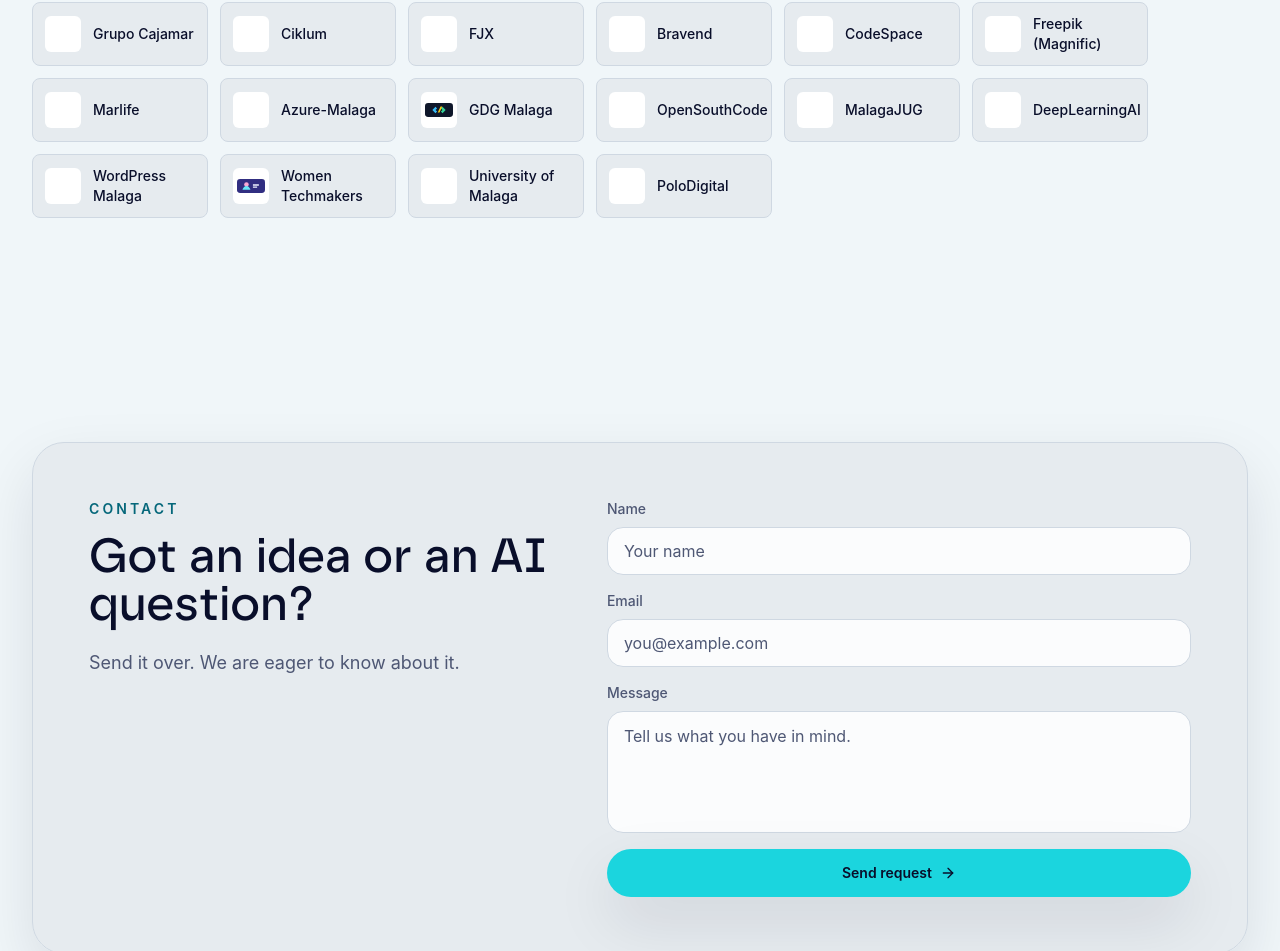
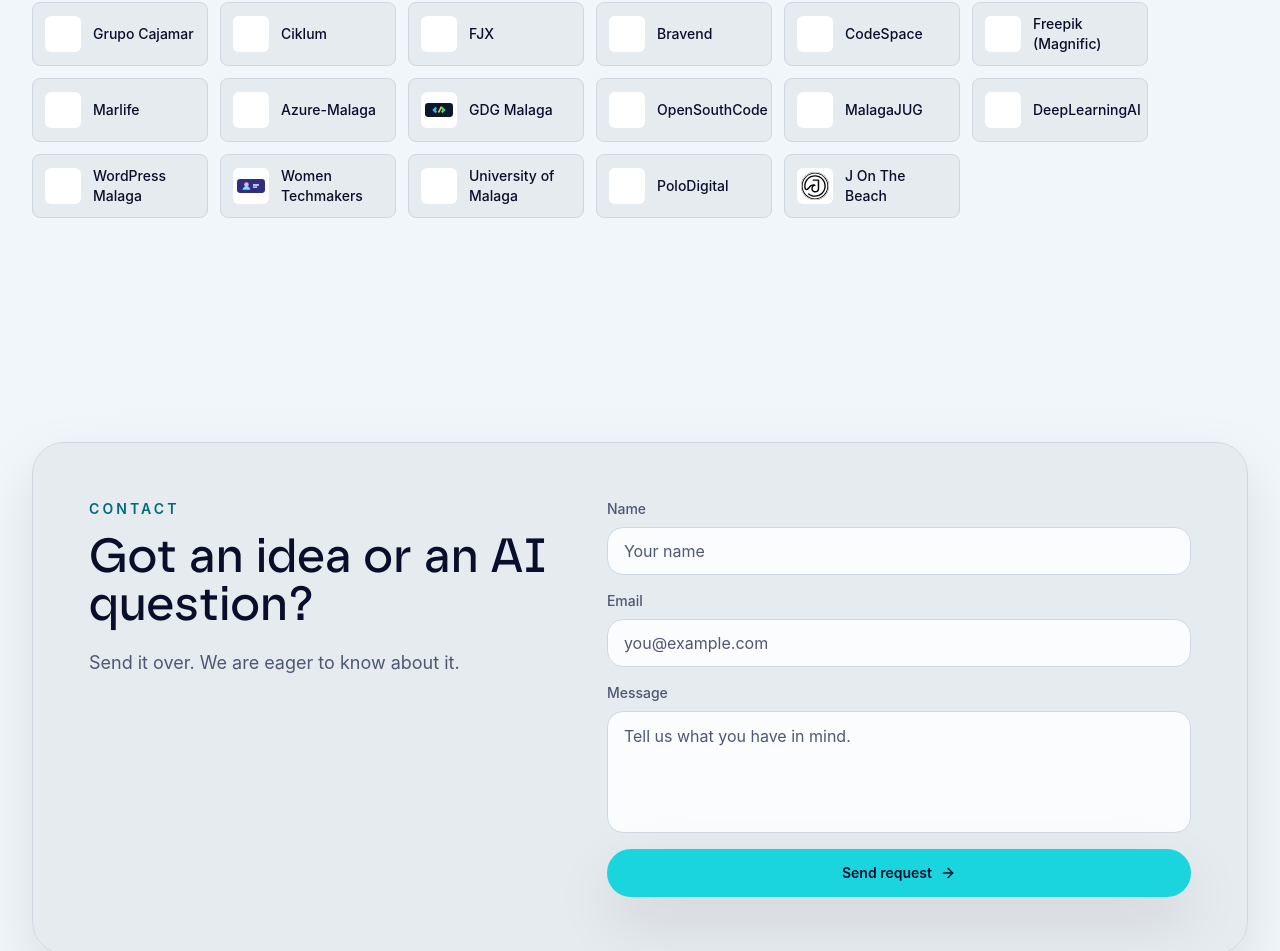
Before and after one commit to Malaga-AI/malaga-ai, a React (Vite) app: page / in a window 1280 px wide. Shown: the part 6392-7343 px from the top of the page. Built offline with nearby package versions, Linux system fonts and the light colour scheme; no server answers.

Commit message:
Add J on the Beach

```diff
--- a/src/data/sponsors.ts
+++ b/src/data/sponsors.ts
@@ -2,6 +2,7 @@ import type { Sponsor } from '@/types/community'
 import type { SponsorTier } from '@/lib/texts'
 import malagaAiLogo from '@/assets/brand/malaga-ai-logo.png'
 import grupoBillinghamLogo from '@/assets/sponsors/grupo-billingham.png'
+import jOnTheBeachLogo from '@/assets/sponsors/j-on-the-beach.svg'
 import gdgMalagaLogo from '@/assets/friendly-communities/gdg-malaga.svg'
 import womenTechmakersLogo from '@/assets/friendly-communities/women-techmakers-malaga.svg'
 
@@ -190,4 +191,11 @@ export const partners: Sponsor[] = [
     logo: favicon('polodigital.eu'),
     url: 'https://www.polodigital.eu/',
   },
+  {
+    id: 'j-on-the-beach',
+    name: 'J On The Beach',
+    tier: 'community',
+    logo: jOnTheBeachLogo,
+    url: 'https://www.jonthebeach.com/',
+  },
 ]
```
Also changed, not shown: src/assets/sponsors/j-on-the-beach.svg (added).
